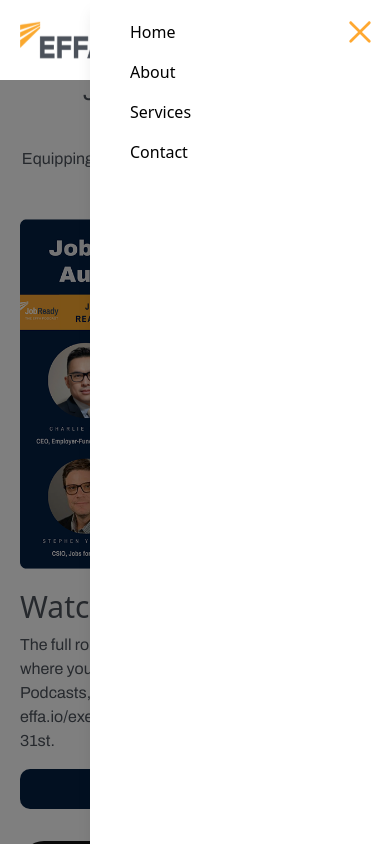
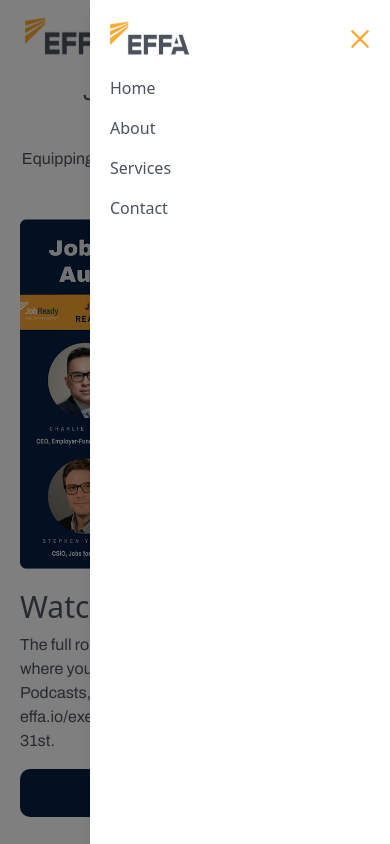
Before and after one commit to NaeemUllah6/effa, a React (Vite) app: page / in a window 390 px wide. Both pictures are taken after a click on the picture 350 px from the left and 40 px from the top of the page. Shown: the top 844 px of the page. Built offline with nearby package versions, Linux system fonts and the light colour scheme.

Commit message:
fixed issues

```diff
--- a/src/components/Body/discover.jsx
+++ b/src/components/Body/discover.jsx
@@ -8,7 +8,7 @@ const Discover = () => {
             <p className='mt-2 md:mt-4 text-base font-normal fontArchivo text-white'>
             Luckily, lots of other stuff is
             </p>
-            <button className='bg-white rounded-full px-8 py-2 md:py-5 font-bold fontArchivo mt-14 w-full md:w-fit'>Discover More</button>
+            <button className='bg-white cursor-pointer hover:bg-[#FFA830] transition-all hover:text-white duration-500 rounded-full px-8 py-2 md:py-5 font-bold fontArchivo mt-14 w-full md:w-fit'>Discover More</button>
         </div>
     </div>
   )
--- a/src/layout/footer.jsx
+++ b/src/layout/footer.jsx
@@ -30,10 +30,11 @@ const Footer = () => {
 
   return (
     <div className="bg-[#E5E7EB] px-4 py-6 rounded-tr-xl rounded-tl-xl min-h-[300px]">
-      <div className="grid grid-cols-2 md:grid-cols-3 lg:grid-cols-6  gap-6 h-full">
+      <div className="grid grid-cols-2 md:grid-cols-6 lg:grid-cols-6  gap-6 h-full">
 
         <div className="col-span-2 flex flex-col justify-between h-full gap-5">
-          <img height={50} width={150} src={FooterLogo} alt="Footer Logo" />
+         <Link to=''>
+         <img height={50} width={150} src={FooterLogo} alt="Footer Logo" /></Link>
         </div>
 
 
--- a/src/layout/header.jsx
+++ b/src/layout/header.jsx
@@ -24,9 +24,9 @@ const Header = () => {
 
     return (
         <>
-            <div className={`fixed top-0 left-0 w-full bg-white transition-shadow duration-300 z-50 ${hasShadow ? 'shadow-[0px_1px_5px_rgba(0,0,0,0.1)]' : ''}`}>
-                <div className="container">
-                    <div className="flex gap-2 justify-between items-center h-[80px] md:h-[166px]">
+                <div className={`fixed top-0 left-0 w-full bg-white transition-all duration-500 z-40  ${hasShadow ? 'shadow-[0px_1px_5px_rgba(0,0,0,0.1)] py-[16px] md:py-[20px]' : 'py-4 md:py-[50px]'}`}>
+            <div className='px-[25px] md:px-[50px]'>
+                    <div className="flex gap-2 justify-between items-center">
                         <div>
                             <a href="/">
                                 <img className='h-[40px] md:h-[66px]' src={HeaderLogo} alt="Logo" />
@@ -49,18 +49,21 @@ const Header = () => {
                     } transition-transform duration-500 ease-in-out z-50`}
             >
                 <button
-                    className="absolute top-3 right-3 text-[#FFA830] text-4xl font-bold"
+                    className="absolute top-6 right-3 text-[#FFA830] text-4xl font-bold"
                     onClick={() => setIsOpen(false)}
                 >
-                    <RxCross2 className='h-[40px] md:h-[66px]' />
+                    <RxCross2 className='h-[30px] md:h-[66px]' />
                 </button>
 
                 <div className="p-5">
-                    <ul className="flex flex-col gap-4">
-                        <li className='list-none'><Link to="/" className="text-black">Home</Link></li>
-                        <li className='list-none'><Link to="/about" className="text-black">About</Link></li>
-                        <li className='list-none'><Link to="/services" className="text-black">Services</Link></li>
-                        <li className='list-none'><Link to="/contact" className="text-black">Contact</Link></li>
+                    <Link to=''>
+                        <img  className='w-20 md:w-[166px] md:h-[50px]' src={HeaderLogo} alt="" />
+                    </Link>
+                    <ul className="flex flex-col gap-4 mt-5 !ps-0">
+                        <li className='list-none ps-0 ms-0'><Link to="/" className="text-[#4C525B]">Home</Link></li>
+                        <li className='list-none ps-0 ms-0'><Link to="/about" className="text-[#4C525B]">About</Link></li>
+                        <li className='list-none ps-0 ms-0'><Link to="/services" className="text-[#4C525B]">Services</Link></li>
+                        <li className='list-none ps-0 ms-0'><Link to="/contact" className="text-[#4C525B]">Contact</Link></li>
                     </ul>
                 </div>
             </div>
@@ -68,7 +71,7 @@ const Header = () => {
             {/* Overlay */}
             {isOpen && (
                 <div
-                    className="fixed top-0 left-0 w-full h-full bg-black opacity-50 z-40"
+                    className="fixed top-0 left-0 w-full h-full bg-black opacity-50 !z-40"
                     onClick={() => setIsOpen(false)}
                 ></div>
             )}
--- a/src/ui/button.jsx
+++ b/src/ui/button.jsx
@@ -2,7 +2,7 @@ import React from 'react'
 
 const Button = ({ className, children }) => {
   return (
-    <button className={`px-2 md:px-8 py-2 w-full md:w-fit md:py-[15px]  border-2 hover:bg-[#FFA830] hover:text-white duration-500 border-[#FFA830] text-[#FFA830] rounded-[10px] fontArchivo ${className ? className : ''}`}>
+    <button className={`px-2 cursor-pointer md:px-8 py-3 w-full md:w-fit md:py-[15px]  border-2 hover:bg-[#FFA830] hover:text-white duration-500 border-[#FFA830] text-[#FFA830] rounded-[10px] fontArchivo ${className ? className : ''}`}>
       {children}
     </button>
   )
```
